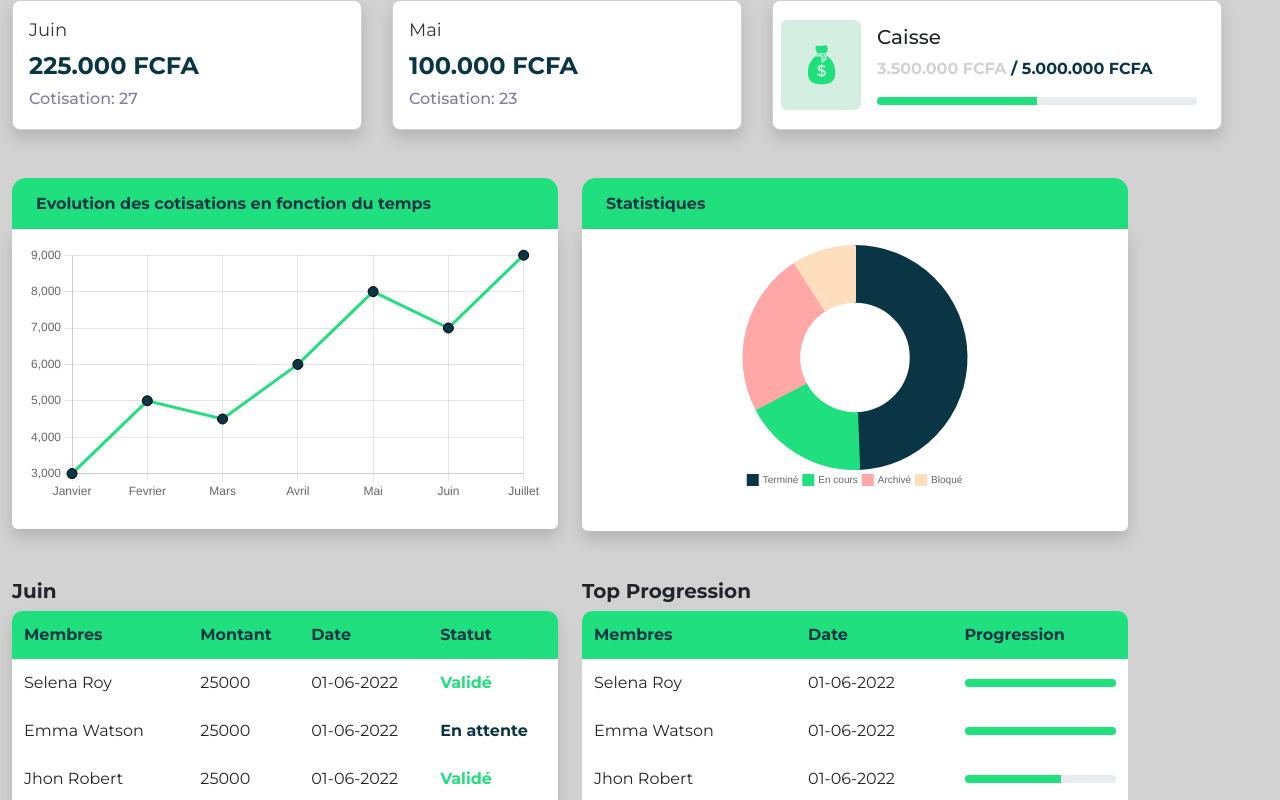
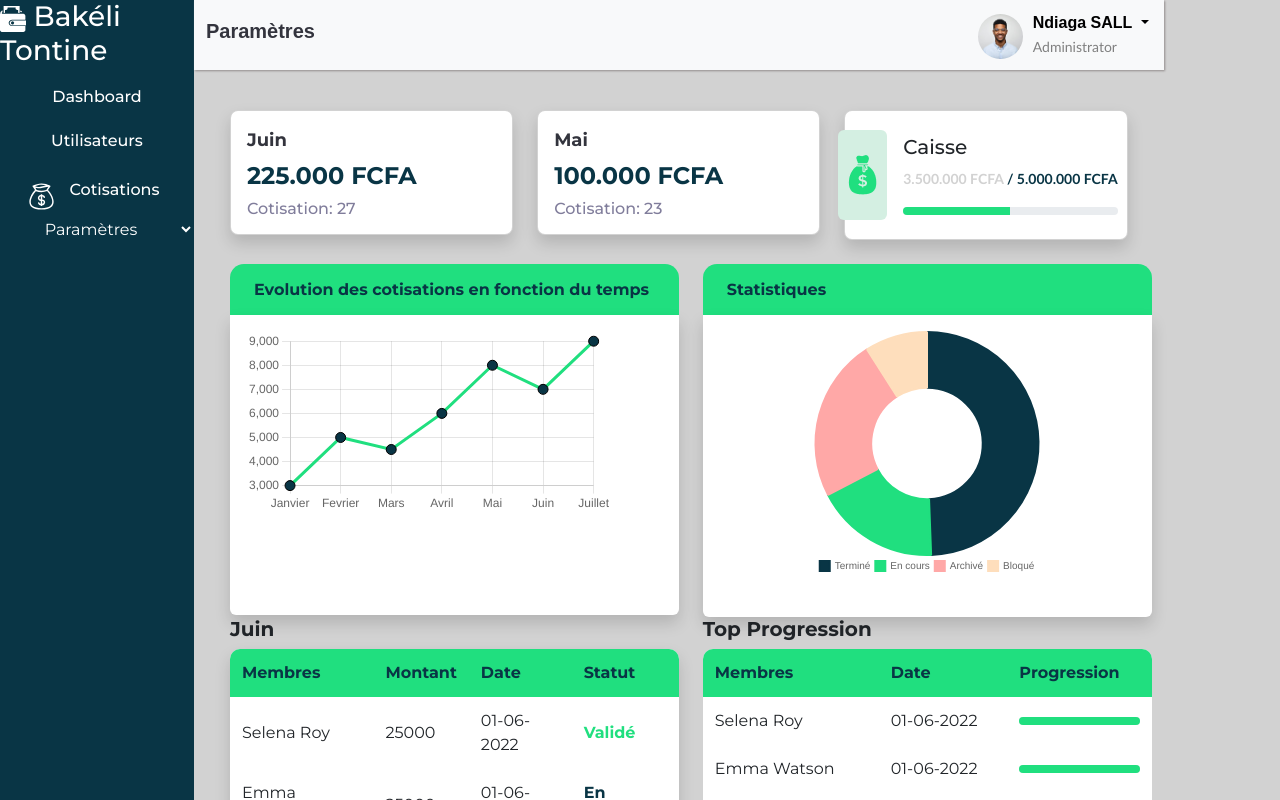
Before and after one commit to binetougaye/Bakeli-Tontine, a React (Vite) app in the folder bakeli-tontine/: page /Dashboard in a window 1280 px wide. Shown: the top 800 px of the page. Built offline with nearby package versions, Linux system fonts and the light colour scheme.

Commit message:
cotisation

```diff
--- a/bakeli-tontine/package.json
+++ b/bakeli-tontine/package.json
@@ -15,6 +15,7 @@
     "react": "^18.2.0",
     "react-chartjs-2": "^5.2.0",
     "react-dom": "^18.2.0",
+    "react-router-dom": "^6.23.1",
     "tailwindcss": "^3.4.3"
   },
   "devDependencies": {
--- a/bakeli-tontine/src/App.css
+++ b/bakeli-tontine/src/App.css
@@ -23,14 +23,14 @@ body {
   height: 90px;
 }
 
-.test {
+/* .test {
   height: 130px !important;
   width: 350px;
 }
 
 .teste {
   width: 450px !important;
-}
+} */
 
 .progress {
   height: 8px !important;
--- a/bakeli-tontine/src/App.jsx
+++ b/bakeli-tontine/src/App.jsx
@@ -1,4 +1,3 @@
-
 import "./App.css";
 import "bootstrap/dist/css/bootstrap.min.css";
 import { Data } from "./DashboardComponents/CardData";
@@ -9,28 +8,52 @@ import { Doughnuts } from "./DashboardComponents/Doughnuts";
 import Table2 from "./DashboardComponents/Table2";
 import { Datas } from "./DashboardComponents/TableData";
 import Cards from "./DashboardComponents/Cards";
+import Navbar from "./Navigation/Navbar";
+import { BrowserRouter as Router, Routes, Route } from "react-router-dom";
+
+// import Sidebar from "./Navigation/Sidebar";
+import "./Navigation/Navigation.css";
+import Sidebar from "./Navigation/Sidebar";
 function App() {
   return (
     <div>
-      <div className="container">
+      <Router>
+        <Routes>
+          <Route
+            path="/Dashboard"
+            element={
+              <div className="container-fluid">
+                <div className="row">
+                  <div className="col-lg-2 p-0">
+                    <Sidebar />
+                  </div>
+                  <div className="col-lg-10">
+                    <div className="row">
+                      <Navbar />
+                    </div>
+
                     <Cards data={Data} />
-        <div className="row mt-5 ">
+                    <div className="row  ps-4">
                       <div className="col-lg-6 ">
-          <h6 className="title p-3 fw-bold m-0 px-4 fs-6">Evolution des cotisations en fonction du temps</h6>
+                        <h6 className="title p-3 fw-bold m-0 px-4 fs-6">
+                          Evolution des cotisations en fonction du temps
+                        </h6>
                         <div className="card rounded-bottom charts p-3 rounded-0 shadow border-0">
                           <LineGraph />
                         </div>
                       </div>
                       <div className="col-lg-6">
-            <h6 className="title p-3 fw-bold m-0 px-4 fs-6">Statistiques</h6>
+                        <h6 className="title p-3 fw-bold m-0 px-4 fs-6">
+                          Statistiques
+                        </h6>
                         <div className="card shadow rounded-bottom chart p-3 rounded-0 border-0 d-flex justify-content-center align-items-center">
                           <Doughnuts />
                         </div>
                       </div>
                     </div>
-        <div className="row">
+                    <div className="row ps-4">
                       <div className="col-lg-6">
-            <h5 className="mt-5 mb-2 fw-bold text-dark">Juin</h5>
+                        <h5 className="fw-bold text-dark">Juin</h5>
                         <Table
                           text="Juin"
                           membres="Membres"
@@ -41,7 +64,7 @@ function App() {
                         />
                       </div>
                       <div className="col-lg-6">
-            <h5 className="mt-5 mb-2 fw-bold text-dark">Top Progression</h5>
+                        <h5 className=" fw-bold text-dark">Top Progression</h5>
                         <Table2
                           text="Progression"
                           membres="Membres"
@@ -53,6 +76,12 @@ function App() {
                     </div>
                   </div>
                 </div>
+              </div>
+            }
+          />
+        </Routes>
+      </Router>
+    </div>
   );
 }
 
--- a/bakeli-tontine/src/DashboardComponents/Cards.jsx
+++ b/bakeli-tontine/src/DashboardComponents/Cards.jsx
@@ -4,7 +4,7 @@ export default function Cards({ data }) {
 
   return (
     <>
-    <div className="row">
+    <div className="row mt-3 p-4">
       {data.map((item, index) => (
        <Card key={index} items={item}/>
       ))}
--- a/bakeli-tontine/src/Navigation/Navbar.jsx
+++ b/bakeli-tontine/src/Navigation/Navbar.jsx
@@ -1,34 +1,69 @@
-import React from 'react';
-import './Navigation.css'
-import images from './imagess.png';
-import 'bootstrap/dist/js/bootstrap.bundle.min.js';
-import 'bootstrap/dist/css/bootstrap.min.css';
-import { GrNotification } from "react-icons/gr";
+import React from "react";
+import "./Navigation.css";
+import images from "./imagess.png";
+import "bootstrap/dist/js/bootstrap.bundle.min.js";
+import "bootstrap/dist/css/bootstrap.min.css";
+// import { GrNotification } from "react-icons/gr";
 
 function Navbar() {
   return (
     <nav className="navbar navbar-expand-lg navbar-light bg-light">
       <div className="container">
-        <h1 className="navbar-brand para" href="#">Paramètres</h1>
-        <button className="navbar-toggler" type="button" data-bs-toggle="collapse" data-bs-target="#navbarSupportedContent" aria-controls="navbarSupportedContent" aria-expanded="false" aria-label="Toggle navigation">
+        <h1 className="navbar-brand para" href="#">
+          Paramètres
+        </h1>
+        <button
+          className="navbar-toggler"
+          type="button"
+          data-bs-toggle="collapse"
+          data-bs-target="#navbarSupportedContent"
+          aria-controls="navbarSupportedContent"
+          aria-expanded="false"
+          aria-label="Toggle navigation"
+        >
           <span className="navbar-toggler-icon"></span>
         </button>
         <div className="collapse navbar-collapse" id="navbarSupportedContent">
           <ul className="navbar-nav ms-auto mb-2 mb-lg-0 position-absolute end-0">
             <li className="nav-item">
-              <GrNotification className='nav-ico'/>
+              {/* <GrNotification className="nav-ico" /> */}
             </li>
             <li className="nav-item">
-              <img  className="image"src={images}alt="imagess" />
+              <img className="image" src={images} alt="imagess" />
             </li>
             <li className="dropdown" data-bs-theme="light">
-               <strong className="dropdown-toggle" type="text" id="dropdownMenuButtonLight" data-bs-toggle="dropdown" aria-expanded="false">Ndiaga SALL </strong><br />
-               <span>Administrator</span>
-  <ul className="dropdown-menu text-center" aria-labelledby="dropdownMenuButtonLight">
-    <li><a className="dropdown-item" href="#">Profil</a></li>
-    <li><a className="dropdown-item" href="#"> Modifier le Mot de Passe</a></li>
-    <li><a className="dropdown-item" href="#">Déconnexion</a></li>
-  </ul>
+              <strong
+                className="dropdown-toggle"
+                type="text"
+                id="dropdownMenuButtonLight"
+                data-bs-toggle="dropdown"
+                aria-expanded="false"
+              >
+                Ndiaga SALL{" "}
+              </strong>
+              <br />
+              <span>Administrator</span>
+              <ul
+                className="dropdown-menu text-center"
+                aria-labelledby="dropdownMenuButtonLight"
+              >
+                <li>
+                  <a className="dropdown-item" href="#">
+                    Profil
+                  </a>
+                </li>
+                <li>
+                  <a className="dropdown-item" href="#">
+                    {" "}
+                    Modifier le Mot de Passe
+                  </a>
+                </li>
+                <li>
+                  <a className="dropdown-item" href="#">
+                    Déconnexion
+                  </a>
+                </li>
+              </ul>
             </li>
           </ul>
         </div>
--- a/bakeli-tontine/src/Navigation/Navigation.css
+++ b/bakeli-tontine/src/Navigation/Navigation.css
@@ -1,15 +1,15 @@
 .navbar {
-  display: flex;
+  /* display: flex;
   justify-content: space-between;
-  align-items: center;
+  align-items: center; */
   background-color:white;
   box-shadow: 1px 1px 2px rgb(147, 141, 141);
   height: 70px;
   color: black;
   font-family: Arial, Helvetica, sans-serif;
-  z-index: 1;
+  /* z-index: 1; */
 }
-.top{
+/* .top{
  position: relative;
  top: 10px;
  left: 5px;
@@ -20,7 +20,7 @@
   top: 5px;
   left: 5px;
   font-size: 20px;
- }
+ } */
  .navbar-nav {
   padding-right: 15px;
  }
@@ -45,8 +45,8 @@ li a{
   cursor: pointer;
   font-size: 50px;
   color: black;
-  position: relative;
-  top: 5px;
+  /* position: relative; */
+  /* top: 5px; */
 }
 .navbar .nav-ico {
   background: none;
@@ -72,7 +72,7 @@ li a{
 
 .right-tap{
   font-size: 13px;
-  padding-bottom: 80px;
+  /* padding-bottom: 80px; */
 }
 .right-ta{
   position: relative;
@@ -80,21 +80,21 @@ li a{
   right: 20px;
 }
 .para{
-  padding-left: 200px;
-  position: relative;
+  /* padding-left: 200px; */
+  /* position: relative; */
   top:10px;
-  font-size: 120px;
+  /* font-size: 120px; */
   font-weight: bold;
 }
-.navbar-right{
+/* .navbar-right{
   display: flex;
   justify-content: space-around;
   padding-right: 30px;
   padding-top: 25px;
-}
+} */
 .navbar-left{
-  padding-left:250px;
-  padding-bottom: 20px;
+  /* padding-left:250px; */
+  /* padding-bottom: 20px; */
 }
 span{
   color: grey;
@@ -113,17 +113,14 @@ span{
 
 /* Sidebar */
 .sidebar {
-  width: 250px;
-  height: 100vh;
+  height: 160vh;
   background-color:#093545;
   color: white;
-  z-index: 10;
-  position: relative;
-  bottom: 70px;
+
 }
 .setting{
-position: relative;
-left: 16px;
+/* position: relative; */
+/* left: 16px; */
 }
 .sidebar .nav-ican {
   background: none;
@@ -131,7 +128,7 @@ left: 16px;
   cursor: pointer;
   font-size: 30px;
   color: white;
-  position: relative;
+  /* position: relative; */
   top: 2px;
   left: 35px;
   z-index: 20;
@@ -154,10 +151,10 @@ label {
   display: block;
 }
 .param{
-  padding-left: 20px;
+  /* padding-left: 20px; */
 
 }
-.sidebar-top{
+/* .sidebar-top{
   position: relative;
   top: 80px;
   right:50px;
@@ -167,7 +164,7 @@ label {
   position: relative;
   bottom: 40px;
   left: 68px;
-}
+}  */
 .sidebar ul {
   list-style: none;
   padding: 0;
@@ -183,9 +180,3 @@ label {
 .sidebar a:hover {
   background-color: #20DF7F;
 }
-
-@media screen and (min-width: 900px) {
-  h1{
-    display: none;
-  }
-}
--- a/bakeli-tontine/src/Navigation/Sidebar.jsx
+++ b/bakeli-tontine/src/Navigation/Sidebar.jsx
@@ -1,10 +1,11 @@
 import React from "react";
-import './Navigation.css'
-import { RxDashboard } from "react-icons/rx";
-import { FiUser } from "react-icons/fi";
-import health from './healthicons_money-bag-outline.svg';
-import vector from './fontisto_wallet.png';
-import { IoSettingsOutline } from "react-icons/io5";
+import "./Navigation.css";
+// import { RxDashboard } from "react-icons/rx";
+// import { FiUser } from "react-icons/fi";
+import health from "./healthicons_money-bag-outline.svg";
+import vector from "./fontisto_wallet.png";
+// import { IoSettingsOutline } from "react-icons/io5";
+
 import "bootstrap/dist/css/bootstrap.min.css";
 import "bootstrap/dist/js/bootstrap.bundle.min.js";
 
@@ -13,34 +14,33 @@ function Sidebar() {
     <aside className="sidebar">
       <div className="sidebar-top">
         <h3 className="hach">
-          <img src={vector} alt="" />
-          &nbsp;&nbsp;Bakéli Tontine
+          <img src={vector} alt="" /> Bakéli Tontine
         </h3>
         <ul>
           <li>
             <a href="#">
               {" "}
-              <RxDashboard className="nav-icon" />
+              {/* <RxDashboard className="nav-icon" /> */}
               Dashboard
             </a>
           </li>
           <li>
             <a href="#">
-              <FiUser className="nav-icon" />
+              {/* <FiUser className="nav-icon" /> */}
               Utilisateurs
             </a>
           </li>
           <li>
             <a href="#">
               {" "}
-              <img src={health} alt=""  className="nav-icon"/>
+              <img src={health} alt="" className="nav-icon" />
               Cotisations
             </a>
           </li>
 
           <li className="setting">
-            <IoSettingsOutline className="nav-ican" />
-            <select id="custom-dropdown" className="dropdowns text-center " >
+            {/* <IoSettingsOutline className="nav-ican" /> */}
+            <select id="custom-dropdown" className="dropdowns text-center ">
               <option disabled selected hidden>
                 <a href="">Paramètres</a>
               </option>
```
Also changed, not shown: 1 other file (tests, documents, lock files or other folders). Lines whose indentation alone changed are shown as unchanged.
